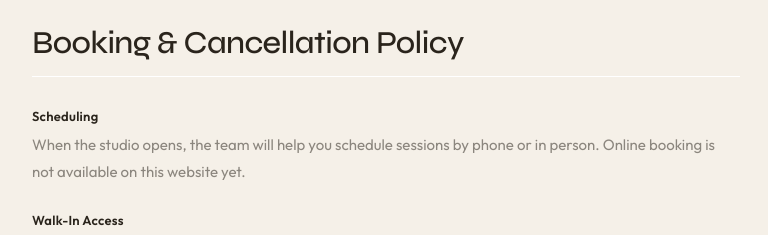
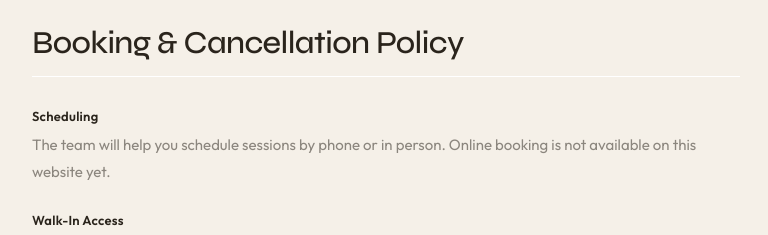
Before and after one commit to nicolazappitelli-dev/wellness-site, a React (Vite) app: page /policies in a window 1280 px wide. Shown: the part 1360-1595 px from the top of the page, without its empty margins (404-1172 px from the left). Built offline with nearby package versions, Linux system fonts and the light colour scheme; no server answers.

Commit message:
Update policies scheduling copy now that the studio is open
Co-authored-by: nicolazappitelli-dev <nicolazappitelli-dev@users.noreply.github.com>

```diff
--- a/src/pages/Policies.jsx
+++ b/src/pages/Policies.jsx
@@ -16,7 +16,7 @@ const sections = [
   {
     title: 'Booking & Cancellation Policy',
     content: [
-      { heading: 'Scheduling', text: 'When the studio opens, the team will help you schedule sessions by phone or in person. Online booking is not available on this website yet.' },
+      { heading: 'Scheduling', text: 'The team will help you schedule sessions by phone or in person. Online booking is not available on this website yet.' },
       { heading: 'Walk-In Access', text: 'Walk-ins are welcome at $35 + tax per modality with no membership required. Walk-in access is first-come, first-served and subject to availability.' },
       { heading: 'Cancellation Window', text: 'Sessions must be cancelled at least 4 hours prior to the scheduled start time. Late cancellations (under 4 hours) and no-shows will be counted as a used session under the Everyday Wellness plan. Repeated no-shows may result in temporary booking restrictions.' },
       { heading: 'Rescheduling', text: 'Call the studio to reschedule. Please give at least 4 hours notice when possible, subject to availability.' },
```
